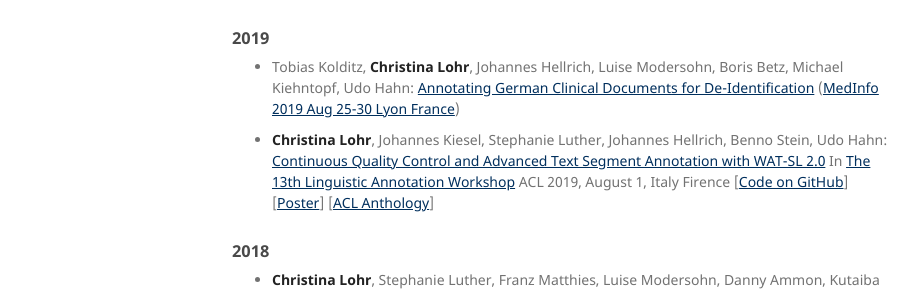
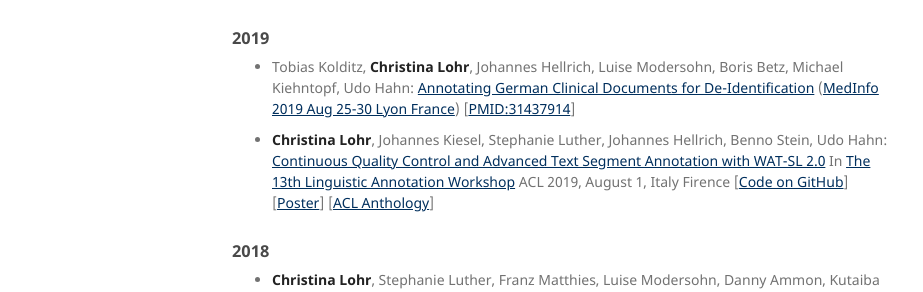
Before and after one commit to JULIELab/JULIELab.github.io, a Jekyll site: the page built from Staff/Lohr/index.md, in a window 1280 px wide. Shown: the part 935-1227 px from the top of the page, without its empty margins (178-1101 px from the left). Built offline with Jekyll 4.4.1, drawn with Linux system fonts in a browser that asks for light colours; our own code applies the rules of GitHub Pages for plain Markdown files.

Commit message:
Update index.md

```diff
--- a/Staff/Lohr/index.md
+++ b/Staff/Lohr/index.md
@@ -31,7 +31,7 @@ layout: staff
 
 ### 2019
 
-* Tobias Kolditz, **Christina Lohr**, Johannes Hellrich, Luise Modersohn, Boris Betz, Michael Kiehntopf, Udo Hahn: [Annotating German Clinical Documents for De-Identification](http://ebooks.iospress.nl/volumearticle/51977) ([MedInfo 2019 Aug 25-30 Lyon France](https://medinfo-lyon.org/))
+* Tobias Kolditz, **Christina Lohr**, Johannes Hellrich, Luise Modersohn, Boris Betz, Michael Kiehntopf, Udo Hahn: [Annotating German Clinical Documents for De-Identification](http://ebooks.iospress.nl/volumearticle/51977) ([MedInfo 2019 Aug 25-30 Lyon France](https://medinfo-lyon.org/)) [[PMID:31437914](https://www.ncbi.nlm.nih.gov/pubmed/31437914)]
 
 * **Christina Lohr**, Johannes Kiesel, Stephanie Luther, Johannes Hellrich, Benno Stein, Udo Hahn: [Continuous Quality Control and Advanced Text Segment Annotation with WAT-SL 2.0](https://www.aclweb.org/anthology/W19-4025) In [The 13th Linguistic Annotation Workshop](https://sigann.github.io/LAW-XIII-2019/) ACL 2019, August 1, Italy Firence [[Code on GitHub](https://github.com/webis-de/wat)] [[Poster](/downloads/publications/posters/Poster_ACL_LAW_2019_WATSL.pdf)] [[ACL Anthology](https://aclweb.org/anthology/papers/W/W19/W19-4025/)]
 
```
